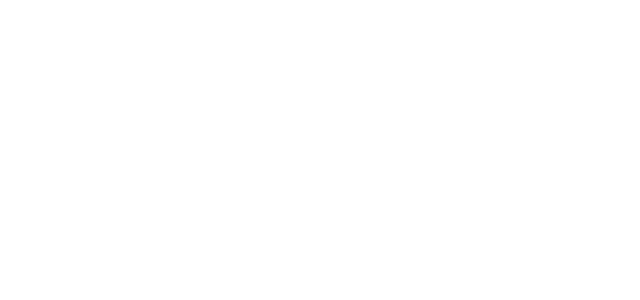
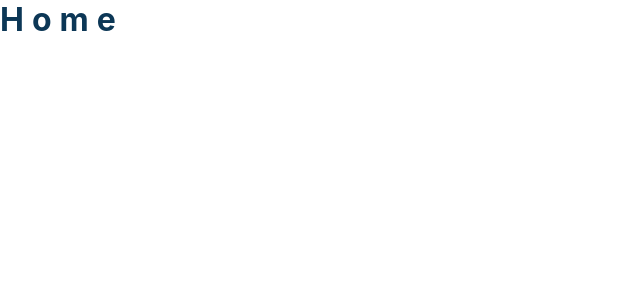
Before and after one commit to adrift-audio/adrift-desktop, a React (Create React App) app: page /home in a window 1280 px wide. Shown: the top 300 px of the page, without its empty margins (0-640 px from the left). Built offline with nearby package versions, Linux system fonts and the light colour scheme.

Commit message:
Work on the Home page

```diff
--- a/src/App.tsx
+++ b/src/App.tsx
@@ -2,6 +2,7 @@
 import { BrowserRouter as Router, Switch, Route } from 'react-router-dom';
 
 import DarkWave from './assets/wave-dark.svg';
+import Home from './pages/Home';
 import SignIn from './pages/SignIn';
 import './App.scss';
 
@@ -29,6 +30,10 @@
             path="/"
           />
           <Route
+            component={Home}
+            path="/home"
+          />
+          <Route
             component={SignIn}
             path="/sign-in"
           />
--- /dev/null
+++ b/src/pages/Home/Home.tsx
@@ -0,0 +1,11 @@
+import React, { memo } from 'react';
+
+function Home(): React.ReactElement {
+  return (
+    <h1>
+      Home
+    </h1>
+  );
+}
+
+export default memo(Home);
--- /dev/null
+++ b/src/pages/Home/index.ts
@@ -0,0 +1,3 @@
+import Home from './Home';
+
+export default Home;
--- a/src/pages/SignIn/SignIn.tsx
+++ b/src/pages/SignIn/SignIn.tsx
@@ -58,7 +58,8 @@
 
     // TODO: get token
 
-    return router.replace('/home');
+    // TODO: use replace instead of push
+    return router.push('/home');
   };
 
   return (
```
